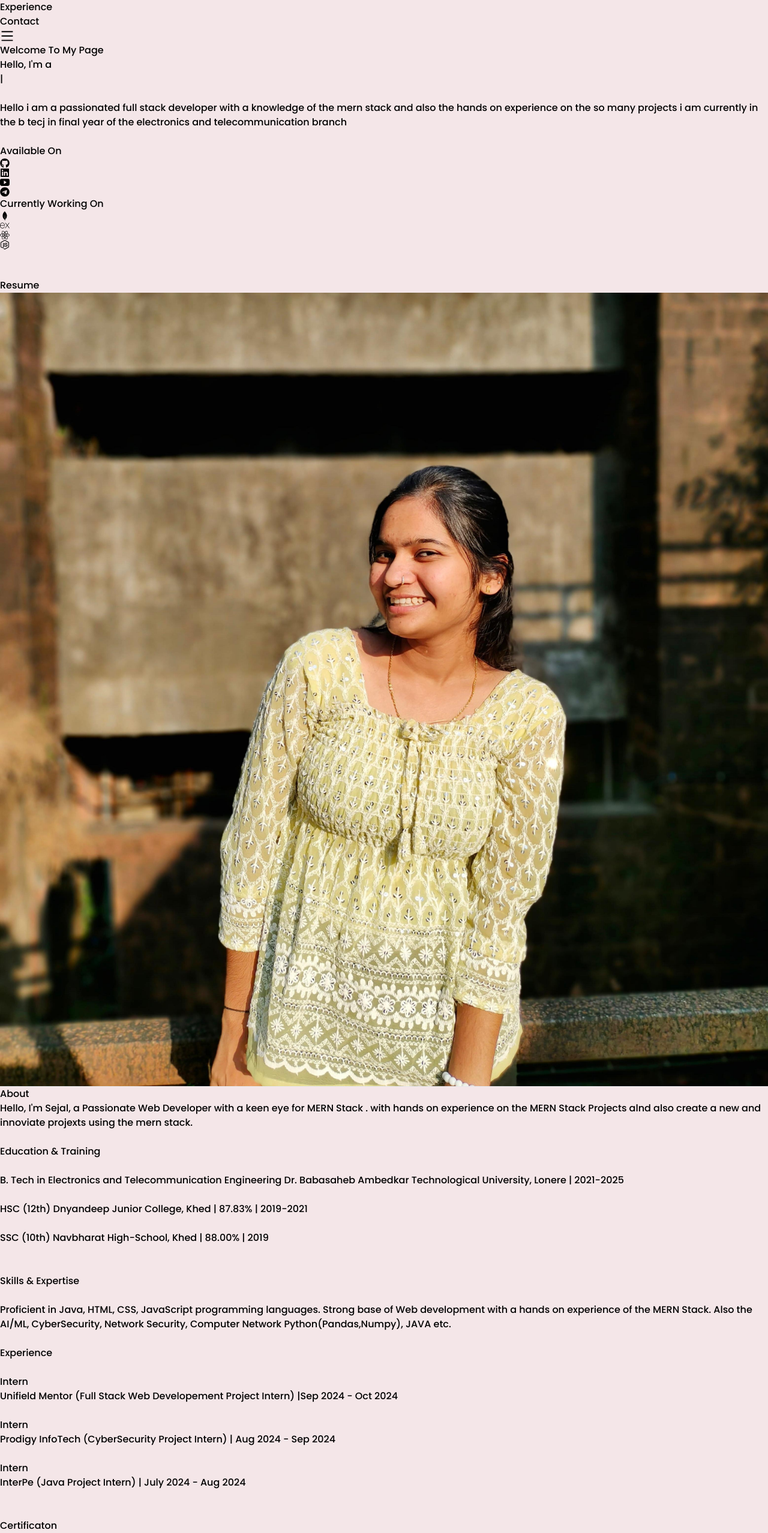
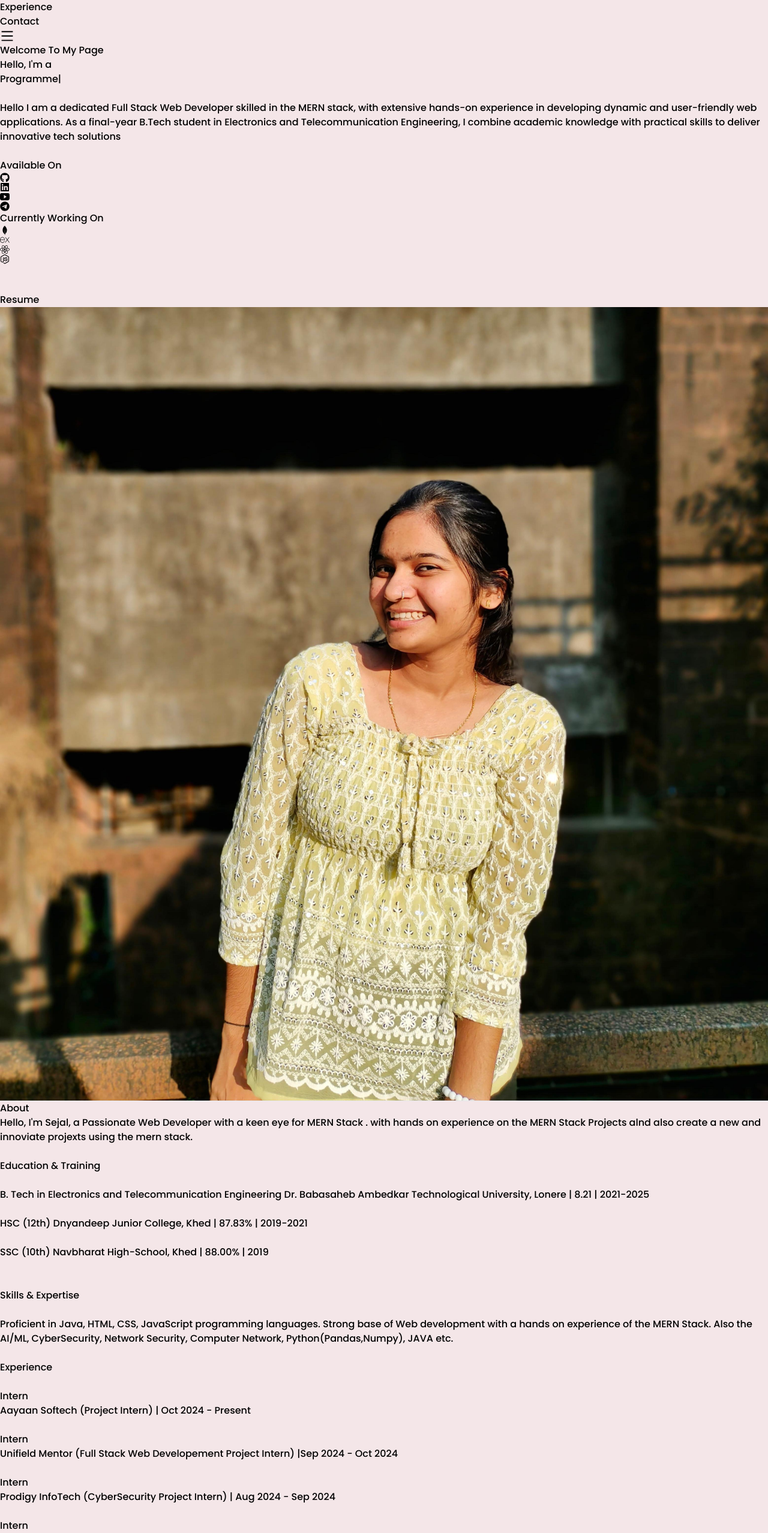
Before and after one commit to SejalPatil22/the-portfolio, a React (Vite) app: page / in a window 1280 px wide. Shown: the part 1442-3998 px from the top of the page at 60% size. Built offline with nearby package versions, Linux system fonts and the light colour scheme.

Commit message:
Add files via upload

```diff
--- a/src/componenets/About.jsx
+++ b/src/componenets/About.jsx
@@ -10,7 +10,7 @@ const About = () => {
                 <h1 className='text-purple-800 font-semibold text-xl'>Education & Training</h1><br />
                 <span>
                     B. Tech in Electronics and Telecommunication Engineering
-                    Dr. Babasaheb Ambedkar Technological University, Lonere | 2021-2025</span><br /><br />
+                    Dr. Babasaheb Ambedkar Technological University, Lonere | 8.21 | 2021-2025</span><br /><br />
 
                 <span>HSC (12th)
                     Dnyandeep Junior College, Khed | 87.83% | 2019-2021</span><br /><br />
@@ -22,11 +22,15 @@ const About = () => {
                 <br />
                 <h1 className='text-purple-800 font-semibold text-xl'>Skills & Expertise </h1><br />
                 <span>
-                    Proficient in  Java, HTML, CSS, JavaScript programming languages. Strong base of Web development with a hands on experience of the MERN Stack. Also the AI/ML, CyberSecurity, Network Security, Computer Network Python(Pandas,Numpy), JAVA etc.
+                    Proficient in  Java, HTML, CSS, JavaScript programming languages. Strong base of Web development with a hands on experience of the MERN Stack. Also the AI/ML, CyberSecurity, Network Security, Computer Network, Python(Pandas,Numpy), JAVA etc.
                 </span>
                 <br />
                 <br />
                 <h1 className='text-purple-800 font-semibold text-xl'>Experience </h1><br />
+                <span>
+                    <p>Intern</p>
+                    <p>Aayaan Softech (Project Intern) | Oct 2024 - Present </p>
+                </span><br />
                 <span>
                     <p>Intern</p>
                     <p>Unifield Mentor (Full Stack Web Developement Project Intern) |Sep 2024 - Oct 2024 </p>
@@ -48,9 +52,9 @@ const About = () => {
 
                 <span className='font-semibold '>The Complete Web Developement Training Course (Infosys SpringBoard) </span> <a href="https://drive.google.com/file/d/1b4ZGlWVTjU6Aclg-fXVbPl64O4vc_u7x/view?usp=drivesdk" className='cursor-pointer text-blue-500 italic'>visit</a><br /><br />
 
-                <span className='font-semibold '>Google AI Essentials  (Cousera) </span><a href="https://coursera.org/share/4b4d635603176e8936297d08c62986bd" className='cursor-pointer text-blue-500 italic'>visit </a><br /><br />
+                <span className='font-semibold '>Google AI Essentials  (coursera) </span><a href="https://coursera.org/share/4b4d635603176e8936297d08c62986bd" className='cursor-pointer text-blue-500 italic'>visit </a><br /><br />
 
-                <span className='font-semibold '> Google CyberSecurity (Cousera)</span><a href="https://coursera.org/share/d778fe7b204b6b03ea59237506f598ae" className='cursor-pointer text-blue-500 italic'>visit </a> <br /><br />
+                <span className='font-semibold '> Google CyberSecurity (coursera)</span><a href="https://coursera.org/share/d778fe7b204b6b03ea59237506f598ae" className='cursor-pointer text-blue-500 italic'>visit </a> <br /><br />
 
                 <span className='font-semibold '>Artifical Intellligence And Machine Learning (YBI) </span><a href="https://drive.google.com/file/d/1o9h34GIoY-MFgdNMly1P_Qh2ofFFb-6e/view?usp=drivesdk" className='cursor-pointer text-blue-500 italic'>visit</a><br /><br />
 
--- a/src/componenets/Home.jsx
+++ b/src/componenets/Home.jsx
@@ -28,7 +28,7 @@ const Home = () => {
                             <ReactTyped
                                 className='text-pink-800 font-bold'
 
-                                strings={["Developer", "Programmer", "Coder"]}
+                                strings={["Developer", "Programmer"]}
                                 typeSpeed={40}
                                 backSpeed={50}
                                 loop={true}
@@ -36,7 +36,7 @@ const Home = () => {
                         </div>
                         <br />
                         <p className="text-sm md:text-md text-justify">
-                            Hello i am a passionated full stack developer with a knowledge of the mern stack and also the hands on experience on the so many projects i am currently in the b tecj in final year of the electronics and telecommunication branch
+                            Hello I am a dedicated Full Stack Web Developer skilled in the MERN stack, with extensive hands-on experience in developing dynamic and user-friendly web applications. As a final-year B.Tech student in Electronics and Telecommunication Engineering, I combine academic knowledge with practical skills to deliver innovative tech solutions
                         </p>
                         <br />
                         {/* social media icons */}
@@ -47,13 +47,13 @@ const Home = () => {
                                 </h1>
                                 <ul className='flex space-x-5'>
                                     <li>
-                                        <a href="https://www.github.com/" target='_blank'>
+                                        <a href="https://github.com/SejalPatil22" target='_blank'>
                                             <FaGithub className='text-2xl cursor-pointer' />
                                         </a>
                                     </li>
 
                                     <li>
-                                        <a href="https://www.linkedin.com/" target='_blank'>
+                                        <a href="www.linkedin.com/in/sejal-patil-266b77255" target='_blank'>
                                             <FaLinkedin className='text-2xl cursor-pointer' />
                                         </a>
                                     </li>
```
Also changed, not shown: src/componenets/Contact.jsx (line endings or trailing spaces), src/componenets/End.jsx (line endings or trailing spaces), src/componenets/Experience.jsx (line endings or trailing spaces), src/componenets/Navbar.jsx (line endings or trailing spaces).
